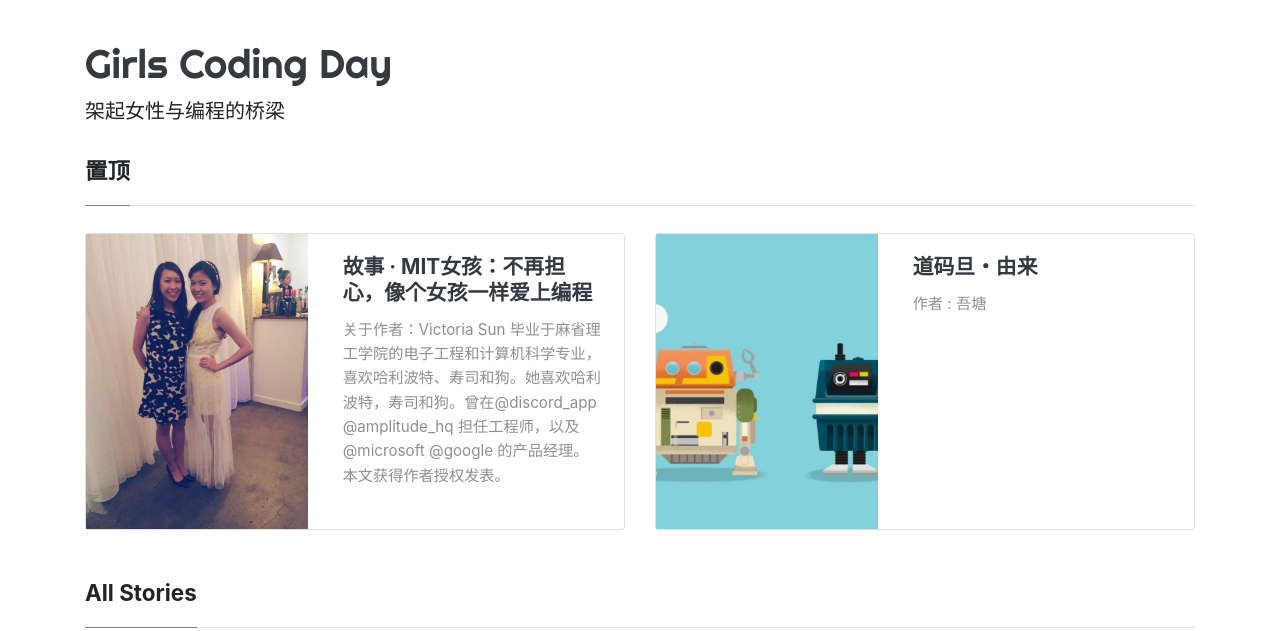
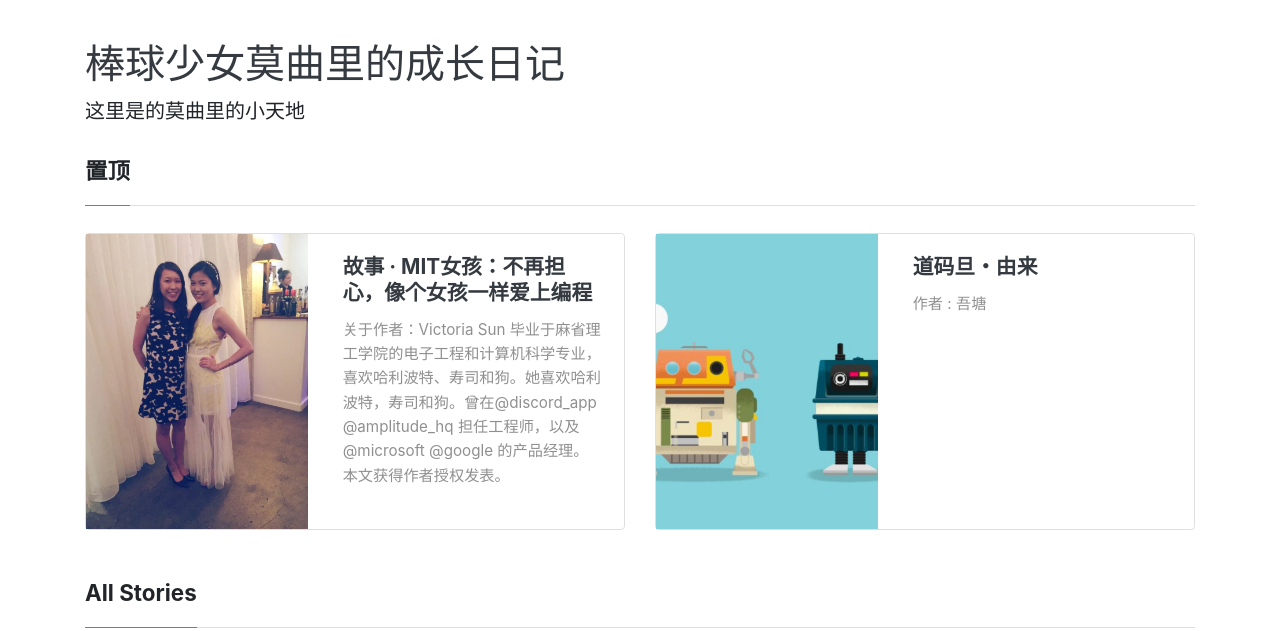
Before and after one commit to Chenxi-liu622/web-di-mo-qu-li, a Jekyll site: the page built from index.html, in a window 1280 px wide and 900 px high, cut to the strip 0-631 px from the top of the window. Built offline with Jekyll 4.4.1, drawn with Linux system fonts in a browser that asks for light colours; nearby versions of some CDN libraries; the list of posts is cut into pages by our own code; some of the changed text lies outside the part shown.

Commit message:
Update _config.yml
更新

```diff
--- a/_config.yml
+++ b/_config.yml
@@ -1,12 +1,12 @@
 # "/" + 仓库的名字. 资源文件的路径组成部分
-baseurl: "/Girls-Coding-Day-Jekyll-blog-2"
+baseurl: "/web-di-mo-qu-li"
 
 # 网页的标题
-title: "Girls Coding Day"
+title: "棒球少女莫曲里的成长日记"
 # 网站的主标题
-name: "Girls Coding Day"
+name: "棒球少女莫曲里的成长日记"
 # 网站副标题
-description: "架起女性与编程的桥梁"
+description: "这里是的莫曲里的小天地"
 
 # 分页配置
 # 每页文章数量
```
